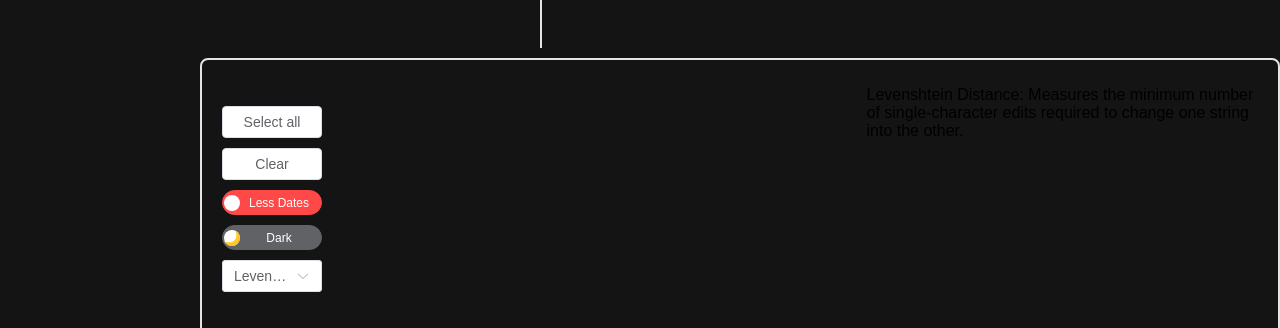
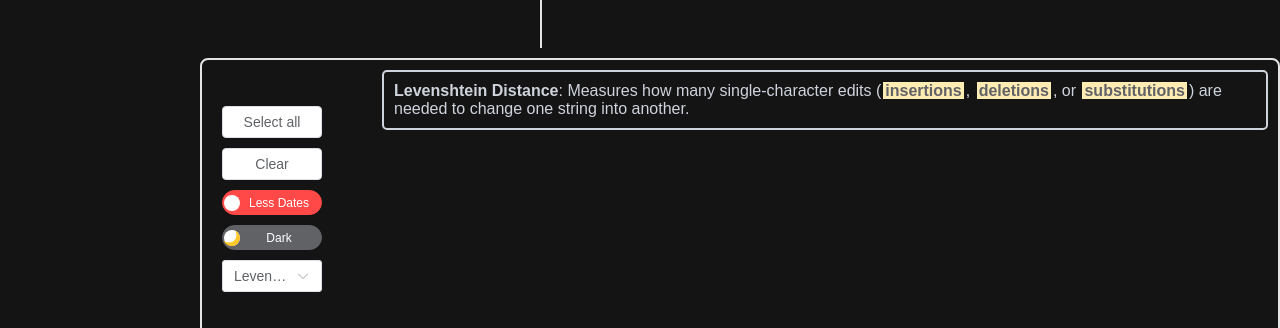
Before and after one commit to kwsrepository/SpendingModeVis-Visualizing-Spending-Patterns-In-Bank-Transactions, a Vue app: page /page2 in a window 1280 px wide. Shown: the part 462-790 px from the top of the page. Built offline with nearby package versions, Linux system fonts and the light colour scheme; no server answers.

Commit message:
相似序列list新增day of week，修改距离算法描述，修正Jaro-winkler相似度计算

```diff
--- a/src/assets/global.css
+++ b/src/assets/global.css
@@ -72,9 +72,34 @@ svg {
     margin-right: 25px;
     height: 100%;
     font-size: 13px;
-    width: 100%;
+    width: fit-content;
+    white-space: nowrap;
     justify-content: left;
 }
+
+.key-words {
+    background-color: #ffecb3;
+    font-weight: bold;
+    color: #606266;
+    padding-right: 2px;
+    padding-left: 2px;
+    margin-left: 2px;
+    margin-right: 2px;
+}
+
+.monday, .tuesday, .wednesday, .thursday, .friday {
+    padding-right: 2px;
+    padding-left: 2px;
+    border-radius: 3px;
+    /*font-weight: bold;*/
+    color: white;
+}
+
+.monday {background-color: #F44336;}
+.tuesday {background-color: #9C27B0;}
+.wednesday {background-color: #3F51B5;}
+.thursday {background-color: #03A9F4;}
+.friday {background-color: #009688;}
 
 :root {
     --text-color: #CFD3DC;
@@ -84,7 +109,7 @@ svg {
     --month-header-color: #555555;
 }
 
-.text-style, .similar-sequences, .tree-node-text, .year-label  {
+.text-style, .similar-sequences, .tree-node-text, .year-label, #algorithm-description  {
     fill: var(--text-color);
     color: var(--text-color);
 }
@@ -103,6 +128,10 @@ svg {
 }
 
 #algorithm-description {
-    height: 100%;
+    height: fit-content;
     /*width: 100%;*/
+    padding: 10px;
+    border: 2px solid;
+    border-color: var(--text-color);
+    border-radius: 5px;
 }
--- a/src/components/topSimilarList.vue
+++ b/src/components/topSimilarList.vue
@@ -4,14 +4,14 @@
     <ul>
       <li>
         <div v-if="selectedDetails" class="selected-sequence">
-          <span class="day-of-week">{{ getDayOfWeek(selectedDetails.date) }} </span>
+          <span :class="['day-of-week', getDayClass(getDayOfWeek(selectedDetails.date))]">{{ getDayOfWeek(selectedDetails.date) }} </span>
           <span class="list-date"> {{ selectedDetails.date }} </span>:
           <span v-html="renderedSelectedSequence"></span>
           <span class = "list-text">(Target Sequence) </span>
         </div>
       </li>
       <li v-for="(seq, index) in filteredTopSimilarSequences" :key="index">
-        <span class="day-of-week">{{ getDayOfWeek(seq.date) }} </span>
+        <span :class="['day-of-week', getDayClass(getDayOfWeek(seq.date))]">{{ getDayOfWeek(seq.date) }} </span>
         <span class="list-date"> {{ seq.date }} </span>:
         <span v-html="renderSequence(seq.sequence)"></span>
         <span class = "list-text">(Similarity {{ seq.similarity.toFixed(2) }}%) </span>
@@ -67,6 +67,18 @@ export default {
       const daysOfWeek = ['Su', 'Mo', 'Tu', 'We', 'Th', 'Fr', 'Sa'];
       const day = new Date(date).getDay();
       return daysOfWeek[day];
+    },
+    getDayClass(day) {
+      const dayMap = {
+        Mo: 'monday',
+        Tu: 'tuesday',
+        We: 'wednesday',
+        Th: 'thursday',
+        Fr: 'friday',
+        Sa: 'saturday',
+        Su: 'sunday'
+      };
+      return dayMap[day] || '';
     }
   }
 };
@@ -98,7 +110,7 @@ export default {
 .day-of-week {
   display: inline-block;
   width: 30px; /* 根据实际需求调整宽度 */
-  text-align: right;
+  text-align: center;
   margin-right: 5px; /* 调整与日期的间距 */
 }
 
--- a/src/services/sequenceSimilarity.js
+++ b/src/services/sequenceSimilarity.js
@@ -98,6 +98,8 @@ function hammingDistance(a, b) {
 // Jaro-Winkler 距离
 function jaroWinklerDistance(s1, s2) {
   // console.log("Using Jaro-Winkler Distance");
+  if (!s1 || !s2) return Infinity;
+
   if (s1 === s2) return 0;
 
   const len1 = s1.length;
@@ -152,8 +154,6 @@ function calculateSimilarity(sequence1, sequence2, algorithm) {
     distance = damerauLevenshteinDistance(sequence1, sequence2);
   } else if (algorithm === 'hamming') {
     distance = hammingDistance(sequence1, sequence2);
-  } else if (algorithm === 'jaro-winkler') {
-    distance = jaroWinklerDistance(sequence1, sequence2);
   } else {
     throw new Error(`Unknown algorithm: ${algorithm}`);
   }
@@ -166,15 +166,25 @@ function calculateSimilarity(sequence1, sequence2, algorithm) {
   return (1-distance/length)*100;
 }
 
+//Jaro-Winkler 距离必须使用对应的Jaro-Winkler相似度
+function calculateJaroWinklerSimilarity(sequence1, sequence2) {
+  return (1 - jaroWinklerDistance(sequence1, sequence2))*100;
+}
+
 // 找出与指定序列最相似的十个序列
 export function findTopSimilarSequences(targetSequence, allSequences, algorithm = 'levenshtein', topN = 11) {
   const similarities = allSequences
     // .filter(seq => seq.date !== targetSequence.date) // 过滤掉自身序列
-    .map(seq => ({
-      date: seq.date,
-      sequence: seq.sequence,
-      similarity: calculateSimilarity(targetSequence, seq.sequence, algorithm)
-    }));
+    .map(seq => {
+      const similarity = algorithm === 'jaro-winkler'
+        ? calculateJaroWinklerSimilarity(targetSequence, seq.sequence)
+        : calculateSimilarity(targetSequence, seq.sequence, algorithm);
+      return {
+        date: seq.date,
+        sequence: seq.sequence,
+        similarity
+      };
+    });
 
   similarities.sort((a, b) => b.similarity - a.similarity);
 
--- a/src/views/Page2.vue
+++ b/src/views/Page2.vue
@@ -79,9 +79,7 @@
       <div id="similar-list">
         <top-similar-list :topSimilarSequences="topSimilarSequences" :selectedDetails="selectedDetails" />
       </div>
-      <div id="algorithm-description">
-        <p>{{ selectedDescription }}</p>
-      </div>
+      <div id="algorithm-description" v-html="selectedDescription"></div>
     </el-main>
     <transaction-similarity
       :visible="detailVisible"
@@ -152,17 +150,17 @@ export default {
     const yearPositions = ref({});
 
     const algorithmDescriptions = {
-      'levenshtein': 'Levenshtein Distance: Measures the minimum number of single-character edits required to change one string into the other.',
-      'damerau-levenshtein': 'Damerau-Levenshtein Distance: Like Levenshtein, but also allows transposition of two adjacent characters.',
-      'hamming': 'Hamming Distance: Measures the number of positions at which the corresponding symbols are different. Applicable only for strings of the same length.',
-      'jaro-winkler': 'Jaro-Winkler Distance: Measures similarity between two strings, giving more favorable ratings to strings that match from the beginning for a set prefix length.'
+      'levenshtein': '<strong>Levenshtein Distance</strong>: Measures how many single-character edits (<span class = "key-words">insertions</span>, <span class = "key-words">deletions</span>, or <span class = "key-words">substitutions</span>) are needed to change one string into another.',
+      'damerau-levenshtein': '<strong>Damerau-Levenshtein Distance</strong>: Measures the number of single-character edits (<span class = "key-words">insertions</span>, <span class = "key-words">deletions</span>, <span class = "key-words">substitutions</span>, or <span class = "key-words">transpositions of two adjacent characters</span>) needed to change one string into another',
+      'hamming': '<strong>Hamming Distance</strong>: Counts the number of positions at which two strings of <span class = "key-words">equal length</span> have different characters.',
+      'jaro-winkler': '<strong>Jaro-Winkler Distance</strong>: Measures the similarity between two strings based on the <span class = "key-words">number and order</span> of matching characters. <span class = "key-words">Common prefixes</span> increase the similarity score.'
     };
 
     const selectedDescription = ref(algorithmDescriptions[selectedAlgorithm.value]);
 
     watch(selectedAlgorithm, (newAlgorithm) => {
       selectedDescription.value = algorithmDescriptions[newAlgorithm];
-      console.log('algorithmDescriptions:', selectedDescription.value);
+      // console.log('algorithmDescriptions:', selectedDescription.value);
     });
 
     const fetchData = async (showAllDatesValue) => {
```
